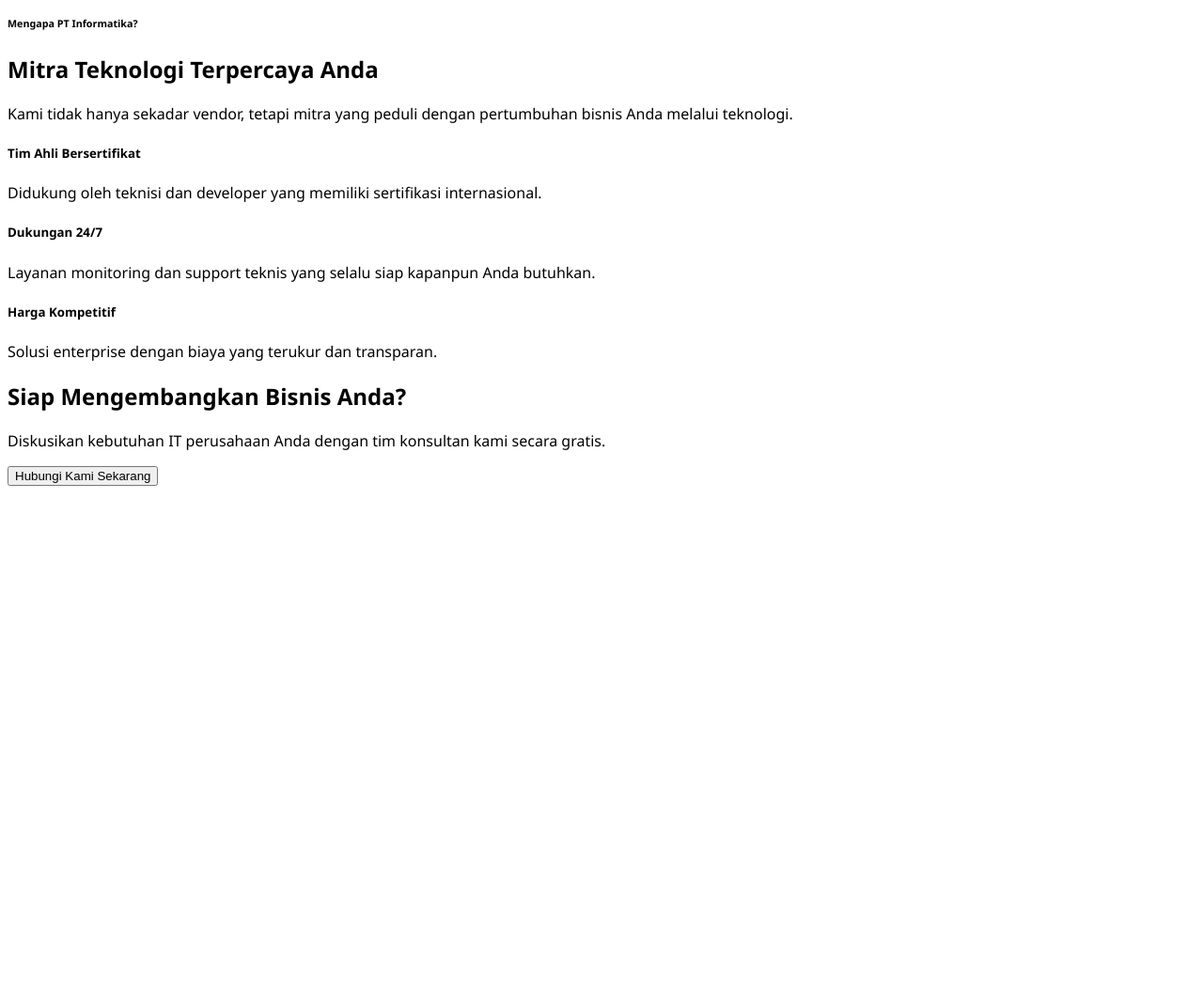
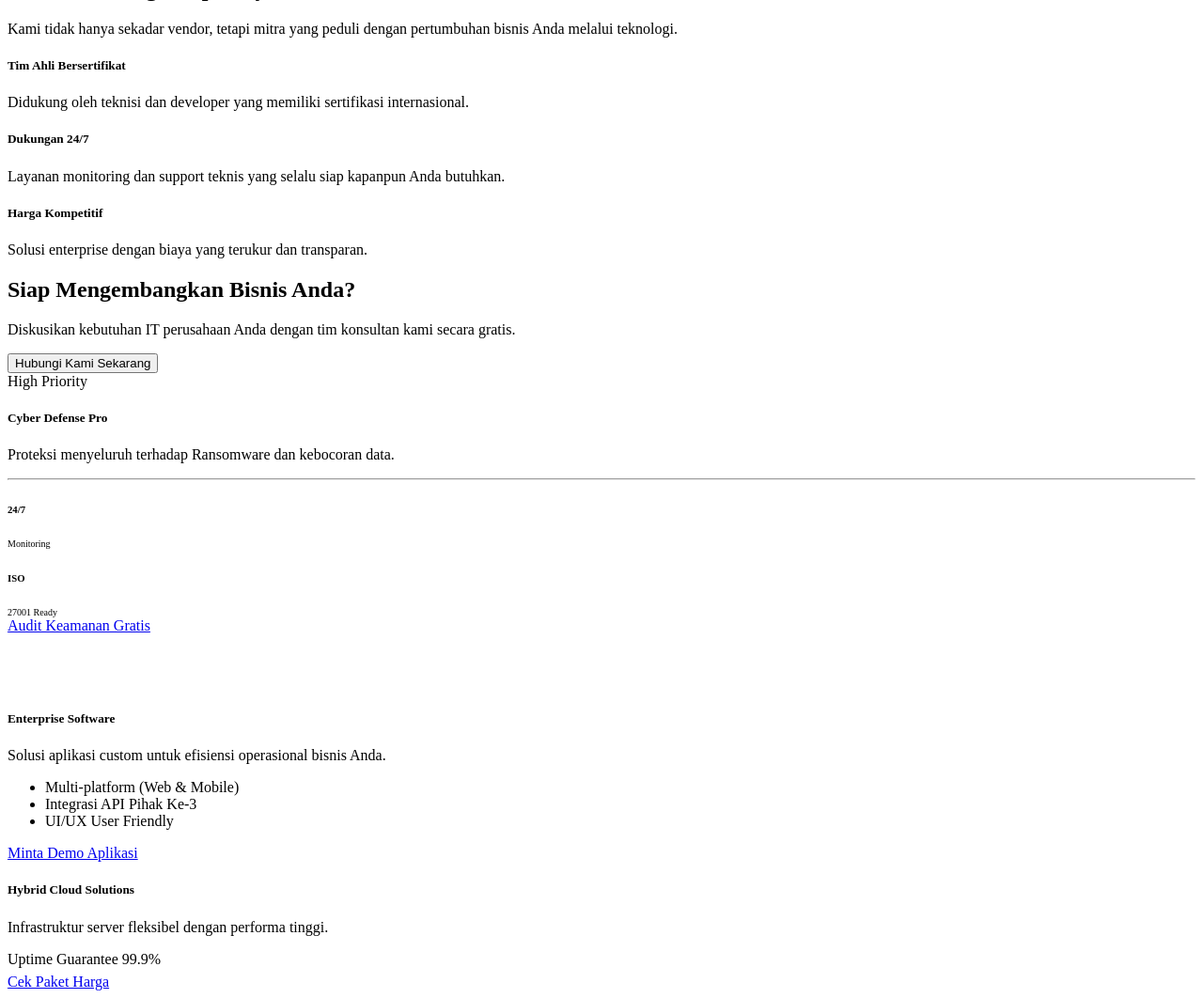
Before and after one commit to nansatna/apps-profil-cifo, a PHP site: page /pages/depan/produk/it.php in a window 1280 px wide. Shown: the part 1157-2219 px from the top of the page at 94% size. Before the commit the page ends 1674 px from the top, so only its background shows below. Run offline with PHP 8.4, Linux system fonts and the light colour scheme.

Commit message:
Perubahan Pada Produk Dan Perpindahan Style

```diff
--- a/pages/depan/produk/it.php
+++ b/pages/depan/produk/it.php
@@ -1,32 +1,4 @@
-<style>
-        /* Custom CSS untuk mempercantik tampilan standar Bootstrap */
-        :root {
-            --primary-color: #0d6efd;
-            --secondary-color: #2c3e50;
-        }
 
-        body {
-            font-family: 'Segoe UI', Tahoma, Geneva, Verdana, sans-serif;
-        }
-
-        /* Card Hover Effect */
-        .service-card {
-            transition: transform 0.3s ease, box-shadow 0.3s ease;
-            border: none;
-            border-radius: 10px;
-        }
-
-        .service-card:hover {
-            transform: translateY(-5px);
-            box-shadow: 0 10px 20px rgba(0,0,0,0.1);
-        }
-
-        .icon-box {
-            font-size: 2.5rem;
-            color: var(--primary-color);
-            margin-bottom: 15px;
-        }
-    </style>
 
     <section id="solutions" class="py-5 bg-light">
         <div class="container">
@@ -158,3 +130,77 @@
             <button class="btn btn-light btn-lg text-primary fw-bold px-5">Hubungi Kami Sekarang</button>
         </div>
     </section>
+
+    <div class="card-body text-center p-4 position-relative">
+    <span class="position-absolute top-0 end-0 mt-2 me-2 badge bg-danger rounded-pill">
+        High Priority
+    </span>
+
+    <div class="mb-3 text-primary">
+        <i class="bi bi-shield-check display-5"></i>
+    </div>
+
+    <h5 class="card-title fw-bold">Cyber Defense Pro</h5>
+    <p class="text-muted small">Proteksi menyeluruh terhadap Ransomware dan kebocoran data.</p>
+
+    <hr class="my-3 text-secondary opacity-25">
+
+    <div class="row text-center mb-4">
+        <div class="col-6 border-end">
+            <h6 class="fw-bold mb-0">24/7</h6>
+            <span style="font-size: 10px;" class="text-uppercase text-muted">Monitoring</span>
+        </div>
+        <div class="col-6">
+            <h6 class="fw-bold mb-0">ISO</h6>
+            <span style="font-size: 10px;" class="text-uppercase text-muted">27001 Ready</span>
+        </div>
+    </div>
+
+    <a href="#" class="btn btn-outline-danger w-20 fw-bold">Audit Keamanan Gratis</a>
+</div>
+
+<div class="card-body text-center p-4">
+    <div class="d-inline-flex align-items-center justify-content-center bg-primary bg-opacity-10 text-primary rounded-circle mb-3" style="width: 60px; height: 60px;">
+        <i class="bi bi-laptop fs-3"></i>
+    </div>
+
+    <h5 class="card-title fw-bold">Enterprise Software</h5>
+    <p class="text-muted small mb-3">Solusi aplikasi custom untuk efisiensi operasional bisnis Anda.</p>
+
+    <ul class="list-unstyled text-start bg-light p-3 rounded mb-4 small border">
+        <li class="mb-2 d-flex align-items-center">
+            <i class="bi bi-check-circle-fill text-success me-2"></i> Multi-platform (Web & Mobile)
+        </li>
+        <li class="mb-2 d-flex align-items-center">
+            <i class="bi bi-check-circle-fill text-success me-2"></i> Integrasi API Pihak Ke-3
+        </li>
+        <li class="mb-0 d-flex align-items-center">
+            <i class="bi bi-check-circle-fill text-success me-2"></i> UI/UX User Friendly
+        </li>
+    </ul>
+
+    <a href="#" class="btn btn-primary w-20 rounded-pill shadow-sm">Minta Demo Aplikasi</a>
+</div>
+
+<div class="card-body p-4 text-center">
+    <div class="mb-3">
+        <i class="bi bi-hdd-network text-primary fs-1"></i>
+    </div>
+
+    <h5 class="card-title fw-bold">Hybrid Cloud Solutions</h5>
+    <p class="card-text text-muted small mb-4">Infrastruktur server fleksibel dengan performa tinggi.</p>
+
+    <div class="mb-4 text-start">
+        <div class="d-flex justify-content-between small fw-bold mb-1">
+            <span>Uptime Guarantee</span>
+            <span class="text-primary">99.9%</span>
+        </div>
+        <div class="progress" style="height: 6px;">
+            <div class="progress-bar bg-primary" role="progressbar" style="width: 99.9%"></div>
+        </div>
+    </div>
+
+    <div class="d-grid gap-2">
+        <a href="#" class="btn btn-light text-primary border w-20 fw-bold">Cek Paket Harga</a>
+    </div>
+</div>
```
Also changed, not shown: style/depan/it.php (added, +29 -0 lines).
